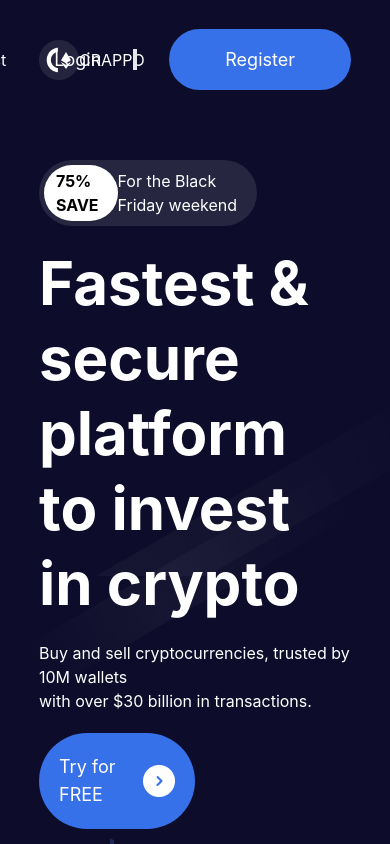
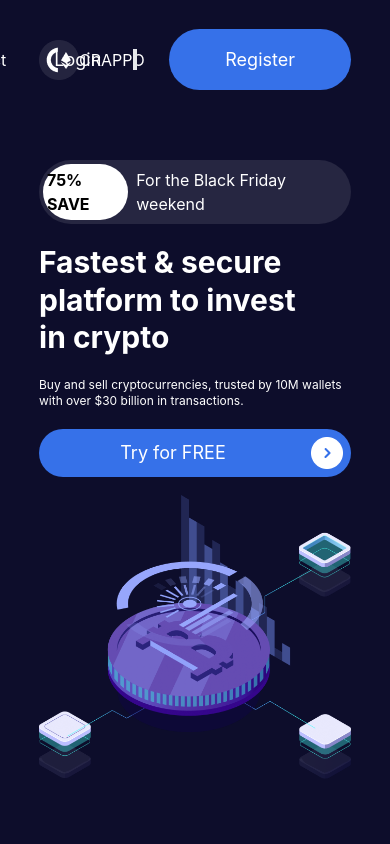
Before and after one commit to NurulloevFayzullo/Cryptocurrency-Website, a React (Create React App) app: page / in a window 390 px wide. Shown: the top 844 px of the page. Built offline with nearby package versions, Linux system fonts and the light colour scheme.

Commit message:
made media

```diff
--- a/src/App.css
+++ b/src/App.css
@@ -10,13 +10,11 @@
 }
 .save{
     background-color: #FFFFFF1A;
-    width: 70%;
-    padding: 5px;
 }
 .logo4{
     top: 450px;
 }
 .logo5{
     right: 0;
-    top: 400px;
+    top: 435px;
 }
--- a/src/App.jsx
+++ b/src/App.jsx
@@ -53,31 +53,31 @@ function App() {
       </div>
 
          <div className='flex items-center flex-wrap mt-10  justify-between w-4/5 m-auto'>
-          <div className='text-white '>
-           <div className='flex items-center save rounded-full'>
-            <div className='bg-white text-black rounded-full  font-bold px-3 py-1'>
-              <p>75% SAVE</p>
+          <div className='text-white m-auto'>
+           <div className='flex items-center save rounded-full lg:p-1 md:p-2 sm:p-2 lg:w-2/3 md:max-w-4/5 sm:w-full p-1'>
+            <div className='bg-white text-black rounded-full  font-bold lg:px-3 md:p-1 sm:p-2 p-1 md:px-4 py-1 mr-2'>
+              <p className='text-*'>75% SAVE</p>
             </div>
             <div className='m-auto'>
           <p>For the Black Friday weekend</p>
            </div>
            </div>
-           <h1 className='text-6xl my-5 font-bold leading-tight '>Fastest & secure <br />
+           <h1 className='lg:text-6xl md:text-3xl sm:text-2xl text-3xl my-5 font-bold leading-tight '>Fastest & secure <br />
             platform to invest <br />
              in crypto</h1>
-             <p className=''>Buy and sell cryptocurrencies, trusted by 10M wallets <br />
+             <p className='lg:text-lg text-xs '>Buy and sell cryptocurrencies, trusted by 10M wallets <br />
               with over $30 billion in transactions.</p>
-           <div className='a1 flex items-center p-5 w-1/2 rounded-full mt-5'>
+           <div className='a1 flex items-center lg:p-5 md:p-4 sm:p-3 p-2 lg:w-1/2 md:w-2/3 sm:w-2/3 rounded-full mt-5'>
            <a href="" className='m-auto text-lg'>Try for FREE </a>
            <img src={logo3} alt="" className='ml-3' />
            </div>
           </div>
-          <div className=' w-1/2'>
+          <div className='lg:w-1/2 m-auto sm:mt-10'>
             <img src={logo2} alt="" />
           </div>
          </div>
-        <img src={logo4} className='absolute logo4' alt="" />
-        <img src={logo5} className='absolute logo5' alt="" />
+        <img src={logo4} className='absolute hidden lg:block lg:top-3/4' alt="" />
+        <img src={logo5} className='absolute right-0 hidden lg:block lg:top-2/3' alt="" />
         <div className='flex mt-60 gap-10 justify-between w-4/5  m-auto flex-wrap'>
 
         {
```
